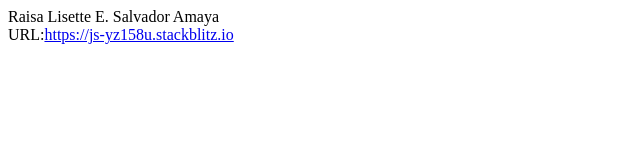
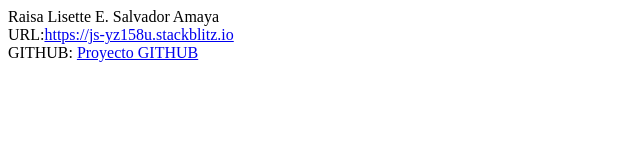
Before and after one commit to raisali/Proyecto-An-lisis-Problema-de-Contaminaci-n---VIU, a website: page index.html in a window 1280 px wide. Shown: the whole page, without its empty margins (0-640 px from the left). Drawn offline with Linux system fonts and the light colour scheme.

Commit message:
1 file modified

```diff
--- a/index.html
+++ b/index.html
@@ -2,5 +2,5 @@
 
 Raisa Lisette E. Salvador Amaya<br>
 URL:<a href="https://js-yz158u.stackblitz.io">https://js-yz158u.stackblitz.io</a><br>
-
+GITHUB: <a href="https://github.com/raisali/Proyecto-An-lisis-Problema-de-Contaminaci-n---VIU.git" >Proyecto GITHUB</a><br>
 </html>
```
